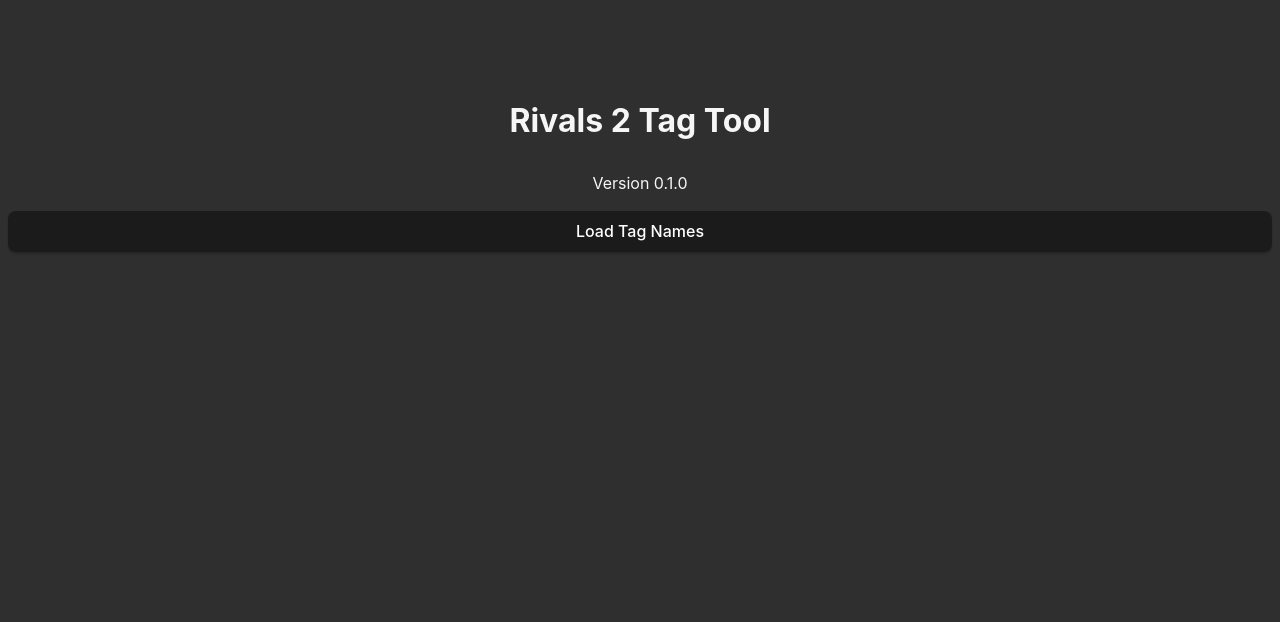
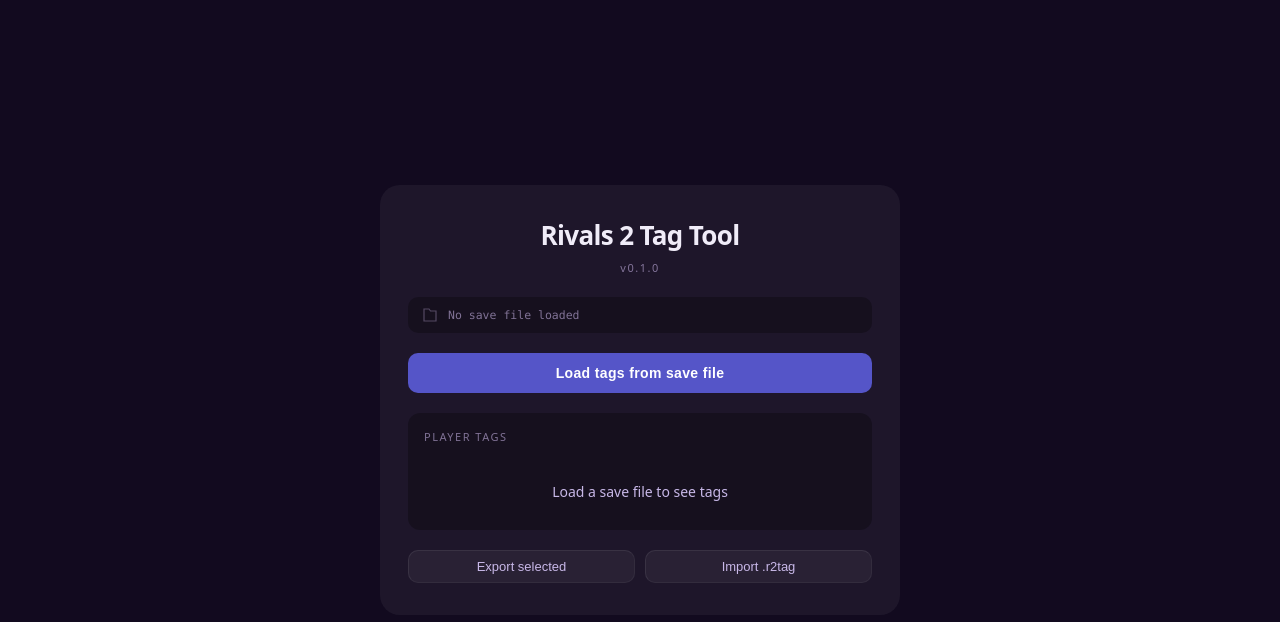
Before and after one commit to alex-mireles/rivals-2-tag-tool, a Vue app: page / in a window 1280 px wide. Shown: the top 622 px of the page. Built offline with nearby package versions, Linux system fonts and the light colour scheme.

Commit message:
Add UnoCSS, vibecoded UI POC

```diff
--- a/package.json
+++ b/package.json
@@ -19,12 +19,14 @@
   "devDependencies": {
     "@eslint/js": "^10.0.1",
     "@tauri-apps/cli": "^2",
+    "@unocss/preset-wind3": "^66.6.7",
     "@vitejs/plugin-vue": "^5.2.1",
     "eslint": "^10.1.0",
     "eslint-plugin-vue": "^10.8.0",
     "globals": "^17.4.0",
     "typescript": "~5.6.2",
     "typescript-eslint": "^8.58.0",
+    "unocss": "^66.6.7",
     "vite": "^6.0.3",
     "vue-tsc": "^2.1.10"
   }
--- a/src/App.vue
+++ b/src/App.vue
@@ -28,92 +28,77 @@
 </script>
 
 <template>
-  <main class="container">
-    <h1>Rivals 2 Tag Tool</h1>
-    <p>Version {{ appVersion }}</p>
+  <div class="min-h-screen flex items-center justify-center font-sans bg-base-800">
 
-    <button @click="loadTagNames">Load Tag Names</button>
+    <div class="w-[520px] bg-surface border border-line rounded-card px-7 py-8 text-text-primary">
 
-    <p v-if="errorMsg" class="error">Error: {{ errorMsg }}</p>
+      <div class="text-center mb-5">
+        <h1 class="text-[26px] font-bold tracking-tight text-text-primary mb-0.5">
+          Rivals 2 Tag Tool
+        </h1>
+        <span class="text-[11px] tracking-[1.5px] text-text-muted">
+          v{{ appVersion }}
+        </span>
+      </div>
 
-    <div v-if="hasLoaded">
-      <p>Found {{ tagNames.length }} tag(s):</p>
-      <ul>
-        <li v-for="name in tagNames" :key="name">{{ name }}</li>
-      </ul>
+      <div class="flex items-center gap-2.5 bg-surface-inset rounded-button px-3.5 py-2.5 mb-5 border border-line-subtle">
+        <svg width="16" height="16" viewBox="0 0 16 16" fill="none" class="shrink-0">
+          <path d="M2 2h5l1.5 2H14v10H2V2z" stroke="rgba(200,180,230,0.35)" stroke-width="1.2" />
+        </svg>
+        <span class="font-mono text-[11.5px] truncate text-text-muted">
+          No save file loaded
+        </span>
+      </div>
+
+      <button class="w-full cursor-pointer text-sm font-semibold tracking-wide transition-colors duration-150 bg-accent hover:bg-accent-hover text-white rounded-button py-2.5 mb-5 border-none">
+        Load tags from save file
+      </button>
+
+      <div class="bg-surface-inset rounded-panel px-4 pt-4 pb-1 border border-line-subtle">
+
+        <div class="flex justify-between items-baseline mb-3">
+          <span class="text-[11px] uppercase tracking-[1.5px] font-medium text-text-muted">
+            Player tags
+          </span>
+        </div>
+
+        <div class="text-center border-t border-line-divider py-6">
+          <span class="text-sm text-text-secondary">
+            Load a save file to see tags
+          </span>
+        </div>
+      </div>
+
+      <div class="flex gap-2.5 mt-5">
+        <button class="flex-1 text-[13px] font-medium cursor-pointer transition-colors duration-150 bg-surface hover:bg-surface-hover text-text-secondary border border-line rounded-button py-2">
+          Export selected
+        </button>
+        <button class="flex-1 text-[13px] font-medium cursor-pointer transition-colors duration-150 bg-surface hover:bg-surface-hover text-text-secondary border border-line rounded-button py-2">
+          Import .r2tag
+        </button>
+      </div>
+
     </div>
-  </main>
+  </div>
 </template>
 
-<style scoped>
-.error {
-  color: #ff6b6b;
+<style>
+*,
+*::before,
+*::after {
+  margin: 0;
+  padding: 0;
+  box-sizing: border-box;
 }
 
-ul {
-  list-style: none;
-  padding: 0;
+html, body {
+  height: 100%;
+  overflow: hidden;
+  background-color: #120a1f;
 }
 
-li {
-  padding: 0.3em 0;
+button:focus-visible {
+  outline: 2px solid rgba(99, 102, 241, 0.6);
+  outline-offset: 2px;
 }
 </style>
-
-<style>
-:root {
-  font-family: Inter, Avenir, Helvetica, Arial, sans-serif;
-  font-size: 16px;
-  line-height: 24px;
-  font-weight: 400;
-
-  color: #f6f6f6;
-  background-color: #2f2f2f;
-
-  font-synthesis: none;
-  text-rendering: optimizeLegibility;
-  -webkit-font-smoothing: antialiased;
-  -moz-osx-font-smoothing: grayscale;
-  -webkit-text-size-adjust: 100%;
-}
-
-.container {
-  margin: 0;
-  padding-top: 10vh;
-  display: flex;
-  flex-direction: column;
-  justify-content: center;
-  text-align: center;
-}
-
-button {
-  border-radius: 8px;
-  border: 1px solid transparent;
-  padding: 0.6em 1.2em;
-  font-size: 1em;
-  font-weight: 500;
-  font-family: inherit;
-  color: #ffffff;
-  background-color: #0f0f0f98;
-  transition: border-color 0.25s;
-  box-shadow: 0 2px 2px rgba(0, 0, 0, 0.2);
-  cursor: pointer;
-}
-
-button:hover {
-  border-color: #396cd8;
-}
-
-button:active {
-  border-color: #396cd8;
-  background-color: #0f0f0f69;
-}
-
-button {
-  outline: none;
-}
-
-h1 {
-  text-align: center;
-}
-</style>
--- a/src/main.ts
+++ b/src/main.ts
@@ -1,4 +1,5 @@
 import { createApp } from 'vue';
 import App from './App.vue';
+import 'virtual:uno.css';
 
 createApp(App).mount('#app');
--- /dev/null
+++ b/uno.config.ts
@@ -0,0 +1,57 @@
+import { defineConfig, presetWind3 } from 'unocss';
+
+export default defineConfig({
+  presets: [
+    presetWind3(),
+  ],
+
+  theme: {
+    colors: {
+      // Deep Purple Base Palette
+      base: {
+        900: '#0d0716',
+        800: '#120a1f',
+        700: '#1a1030',
+        600: '#1e1035',
+        500: '#2a1845',
+      },
+
+      // Frosted surface layers (used via bg-surface-*)
+      surface: {
+        DEFAULT: 'rgba(255, 255, 255, 0.05)',
+        hover: 'rgba(255, 255, 255, 0.08)',
+        inset: 'rgba(0, 0, 0, 0.28)',
+        'inset-deep': 'rgba(0, 0, 0, 0.35)',
+      },
+
+      // Indigo accent
+      accent: {
+        DEFAULT: 'rgba(99, 102, 241, 0.80)',
+        hover: 'rgba(99, 102, 241, 0.90)',
+        muted: 'rgba(99, 102, 241, 0.12)',
+      },
+
+      // Text tones (lavender-tinted whites)
+      text: {
+        primary: '#f0ecf8',
+        secondary: '#c8b8e8',
+        muted: 'rgba(200, 180, 230, 0.60)',
+        hint: 'rgba(200, 180, 230, 0.25)',
+      },
+
+      // Borders
+      line: {
+        subtle: 'rgba(255, 255, 255, 0.04)',
+        DEFAULT: 'rgba(255, 255, 255, 0.08)',
+        divider: 'rgba(255, 255, 255, 0.05)',
+      },
+    },
+
+    borderRadius: {
+      card: '20px',
+      panel: '12px',
+      button: '10px',
+      badge: '6px',
+    },
+  },
+});
--- a/vite.config.ts
+++ b/vite.config.ts
@@ -1,13 +1,17 @@
 import { defineConfig } from "vite";
 import { readFileSync } from "fs";
 import vue from "@vitejs/plugin-vue";
+import UnoCSS from 'unocss/vite';
 
 const host = process.env.TAURI_DEV_HOST;
 const packageJson = JSON.parse(readFileSync('./package.json', 'utf-8'))
 
 // https://vite.dev/config/
 export default defineConfig(async () => ({
-  plugins: [vue()],
+  plugins: [
+    vue(),
+    UnoCSS(),
+  ],
 
   define: {
     APP_VERSION: JSON.stringify(packageJson.version)
```
Also changed, not shown: 1 other file (tests, documents, lock files or other folders).
